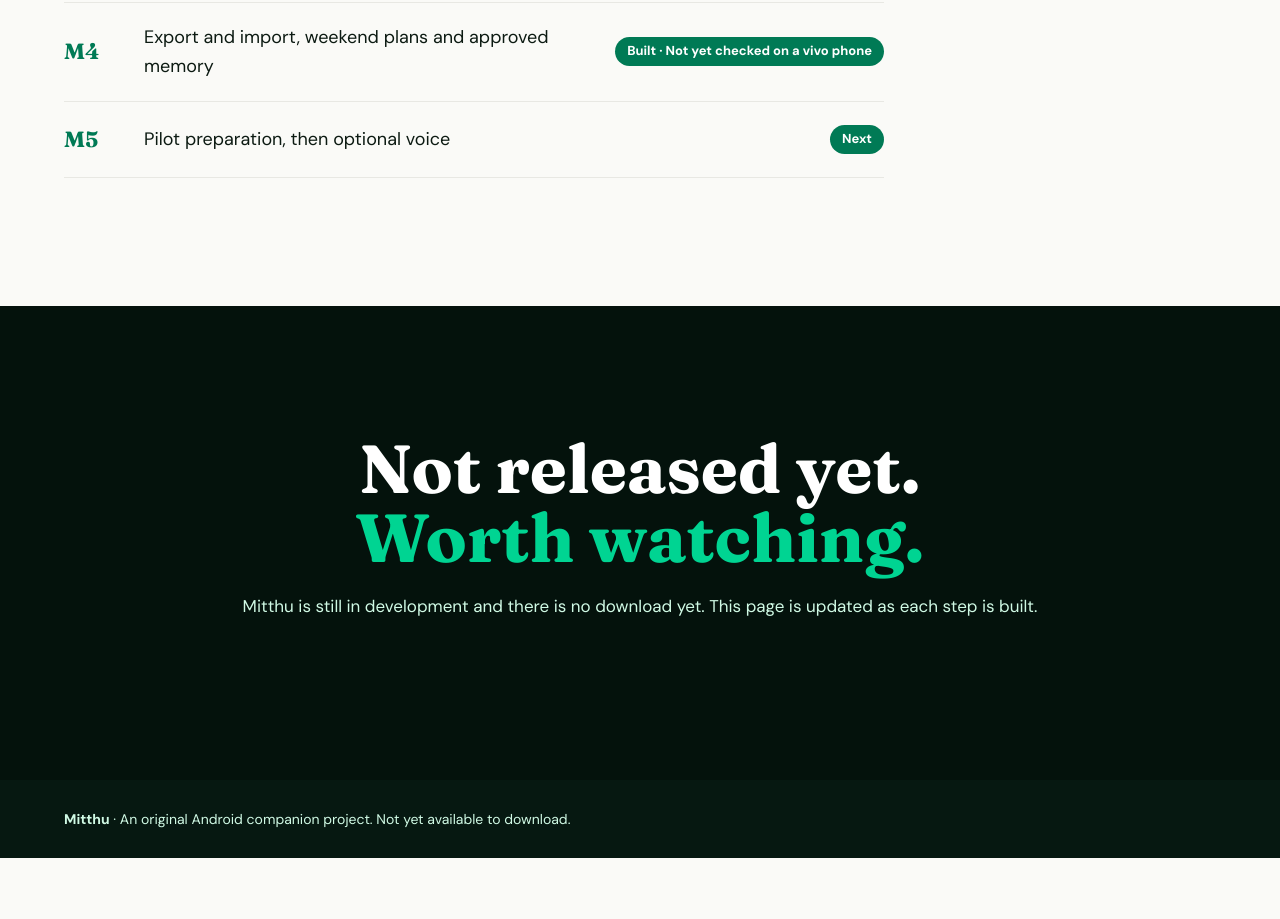
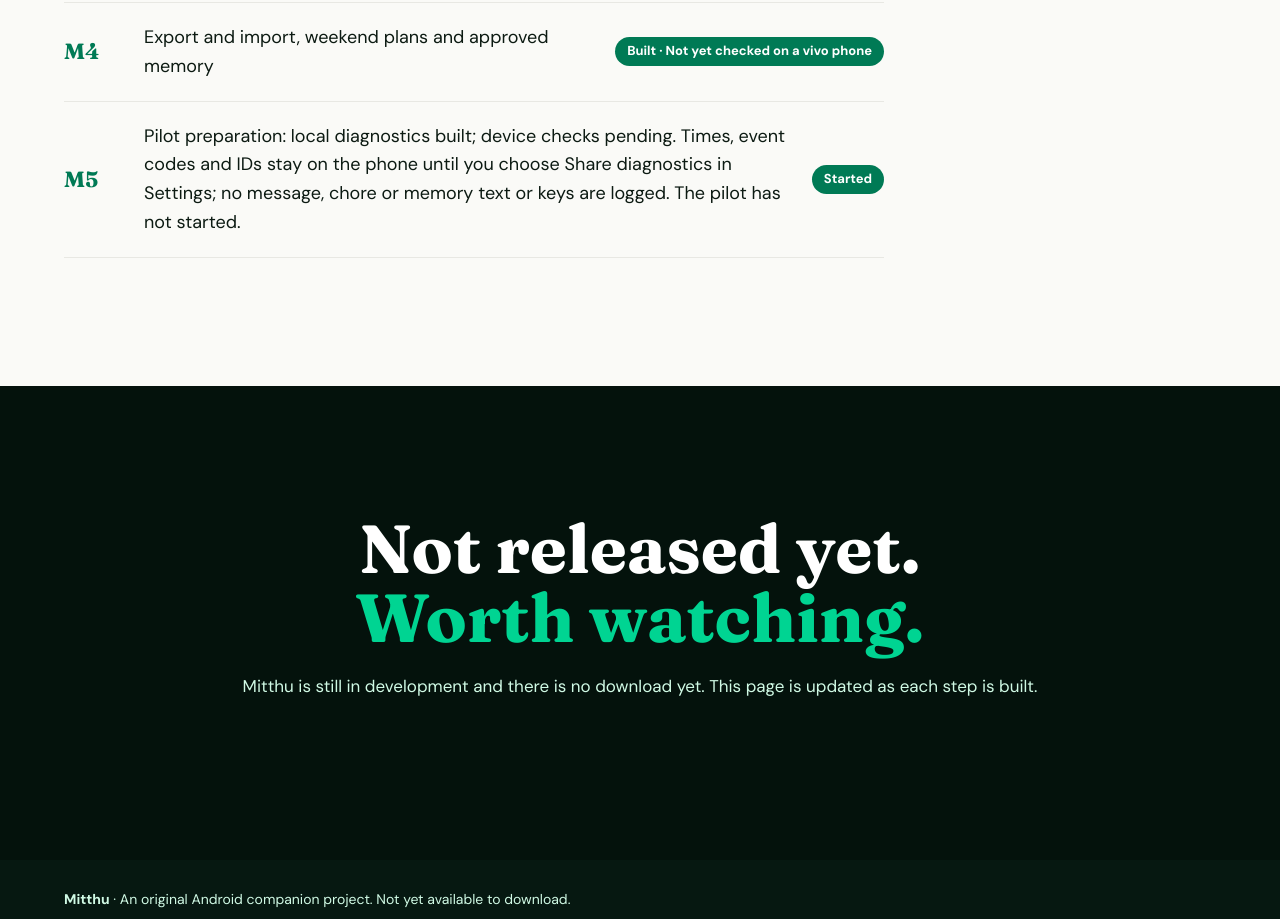
Before and after one commit to rameezraja-dev/mitthu-site, a plain HTML site: page index.html in a window 1280 px wide. Shown: the part 6559-7478 px from the top of the page. Before the commit the page ends 7417 px from the top, so only its background shows below. Drawn offline with Linux system fonts and the light colour scheme.

Commit message:
Deploy site from Mitthu@29b47bbbbeb93eed9c0c5ccf74a11c156eb84f33

```diff
--- a/index.html
+++ b/index.html
@@ -172,7 +172,7 @@
         <li><strong>M2</strong><span>Dependable chore loop: repeat, snooze, complete</span><em>Built</em></li>
         <li class="now"><strong>M3</strong><span>Companion face and text conversation</span><em>Conversation, chat edits and history built · Streaming deferred</em></li>
         <li><strong>M4</strong><span>Export and import, weekend plans and approved memory</span><em>Built · Not yet checked on a vivo phone</em></li>
-        <li class="now"><strong>M5</strong><span>Pilot preparation, then optional voice</span><em>Next</em></li>
+        <li class="now"><strong>M5</strong><span>Pilot preparation: local diagnostics built; device checks pending. Times, event codes and IDs stay on the phone until you choose Share diagnostics in Settings; no message, chore or memory text or keys are logged. The pilot has not started.</span><em>Started</em></li>
       </ol>
     </section>
 
```
